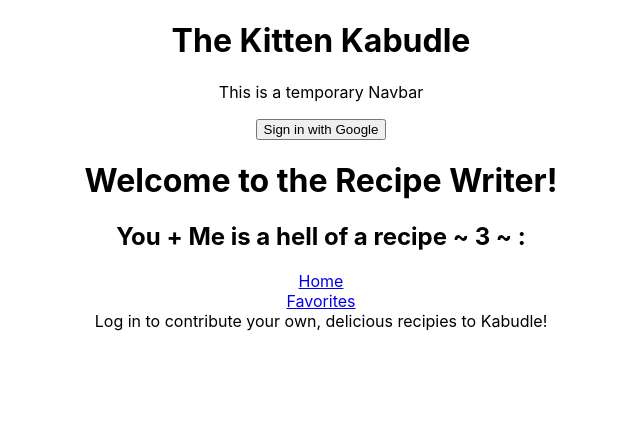
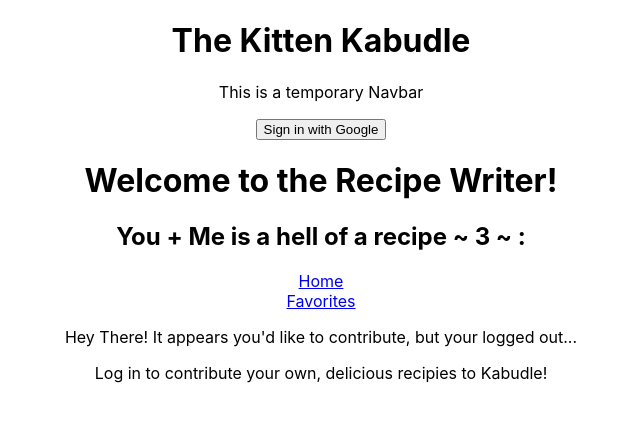
Before and after one commit to GioEpic123/Kabudle, a React (Create React App) app in the folder kabudle/: page /add in a window 1280 px wide. Shown: the top 422 px of the page, without its empty margins (319-959 px from the left). Built offline with nearby package versions, Linux system fonts and the light colour scheme; no server answers.

Commit message:
Blocked Add behind auth, need to use auth on record create

```diff
--- a/kabudle/src/pages/Add.tsx
+++ b/kabudle/src/pages/Add.tsx
@@ -34,7 +34,13 @@ function Add() {
 			{user ? (
 				<RecipeWriter />
 			) : (
-				<div>Log in to contribute your own, delicious recipies to Kabudle!</div>
+				<div>
+					<p>
+						Hey There! It appears you'd like to contribute, but your logged
+						out...
+					</p>
+					<p>Log in to contribute your own, delicious recipies to Kabudle!</p>
+				</div>
 			)}
 			<div></div>
 		</div>
```
